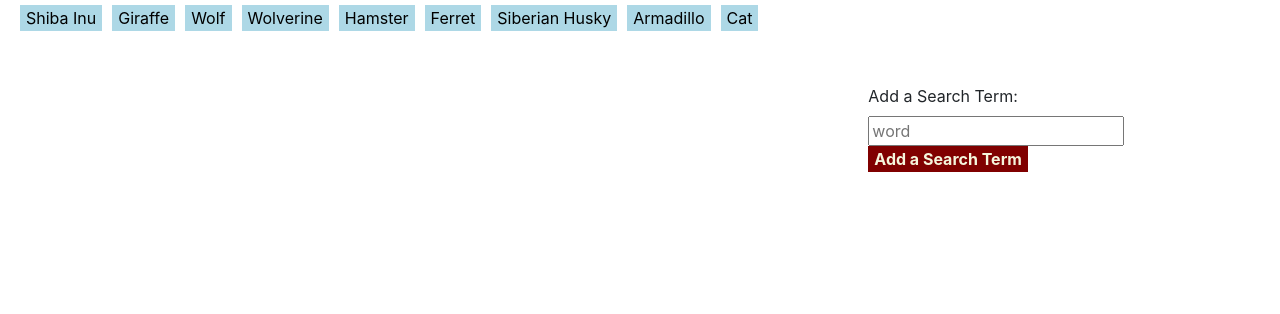
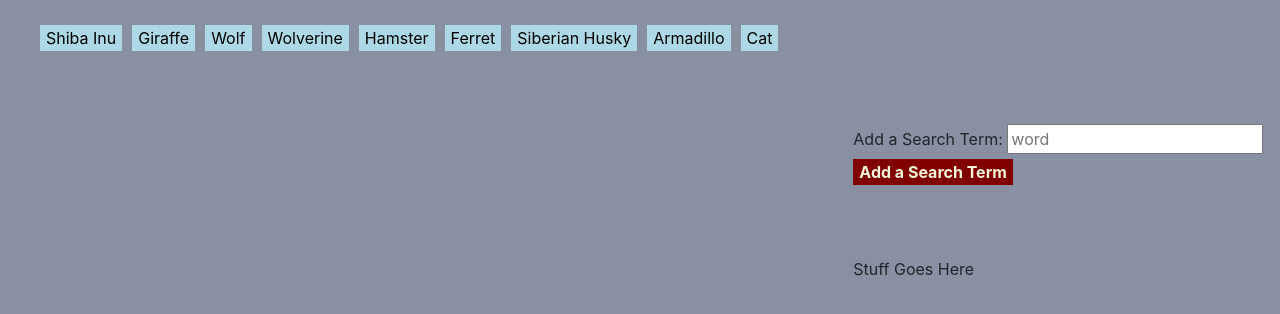
Before and after one commit to thmiv/GifTastic, a plain HTML site: page index.html in a window 1280 px wide. Drawn offline with nearby package versions, Linux system fonts and the light colour scheme.

Commit message:
functioning site. some styling

```diff
--- a/assets/css/style.css
+++ b/assets/css/style.css
@@ -1,3 +1,9 @@
+body {
+    background: #8a90a4;
+}
+#link-populate {
+    margin: 20px;
+}
 .search-button {
     margin: 5px;
     background: lightblue;
--- a/assets/javascript/app.js
+++ b/assets/javascript/app.js
@@ -1,6 +1,6 @@
 // giphy app
 
-  // initial array of movies
+  // initial array of topics
   var searchTerms = ["Shiba Inu", "Giraffe", "Wolf", "Wolverine", "Hamster", "Ferret", "Siberian Husky", "Armadillo", "Cat"];
 
   function renderButtons() {    // renders the search buttons
@@ -47,7 +47,7 @@ $(document).ready(function(){
 
     renderButtons();
 
-    $(".search-button").on("click", function() {    // listens for button click and takes in term to search for gifs
+    $("#link-populate").on("click", ".search-button", function() {    // listens for button click and takes in term to search for gifs
         var sTerm = $(this).attr("data-name");
         gifSearcher(sTerm);
     });
@@ -61,7 +61,7 @@ $(document).ready(function(){
         renderButtons();
     });
 
-    $(".gif").on("click", function() {
+    $("#gif-populate").on("click", ".gif", function() {     // makes gifs pause or play on click
         console.log("click click")
         var state = $(this).attr("data-state");
         if (state === "still") {
--- a/index.html
+++ b/index.html
@@ -28,11 +28,17 @@
                 <div id="gif-populate"></div>
             </div>
             <div class="col-md-4">
+                <div class="row">
                 <form id="search-form">
                     <label for="search-input">Add a Search Term: </label>
                     <input type="text" id="search-input" placeholder="word"><br>
                     <input id="add-term" type="submit" value="Add a Search Term">
                 </form>
+                </div>
+                <br><br><br>
+                <div class="row">
+                    <p> Stuff Goes Here </p>
+                </div>
             </div>
         </div>
     </div>
```
